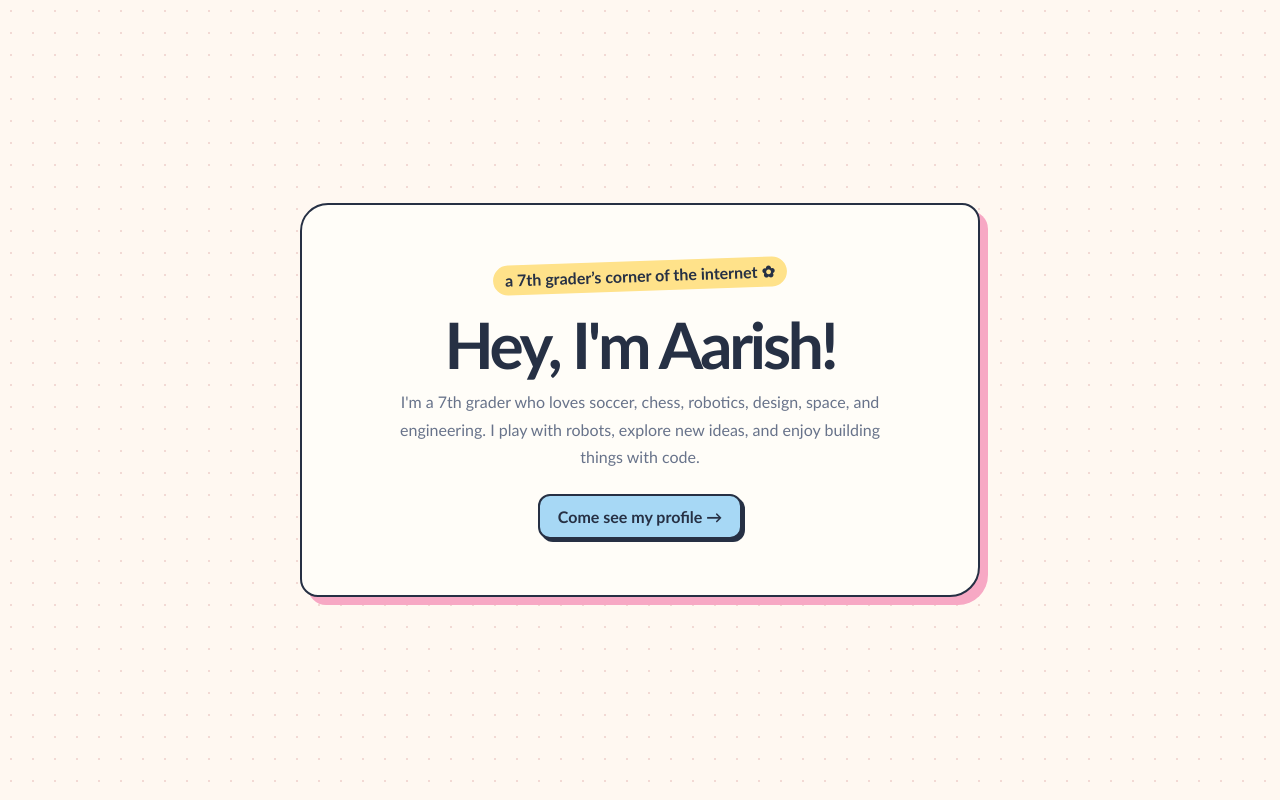
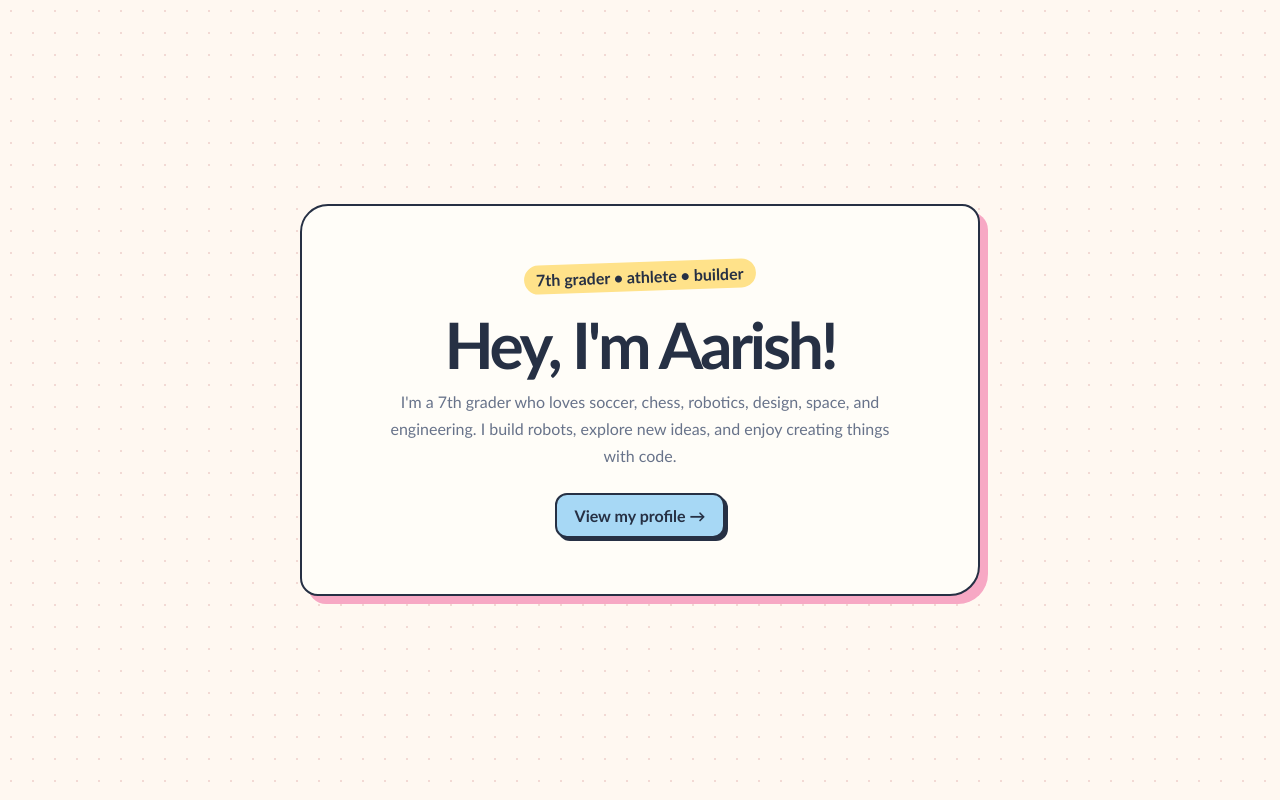
Before and after one commit to akorasikha/akorasikha.github.io, a plain HTML site: page index.html in a window 1280 px wide. Drawn offline with Linux system fonts and the light colour scheme.

Commit message:
Remove disliked phrases and update wording for a clearer student profile

```diff
--- a/index.html
+++ b/index.html
@@ -20,10 +20,10 @@
   </head>
   <body>
     <main>
-      <span class="sticker">a 7th grader’s corner of the internet ✿</span>
+      <span class="sticker">7th grader • athlete • builder</span>
       <h1>Hey, I'm Aarish!</h1>
-      <p>I'm a 7th grader who loves soccer, chess, robotics, design, space, and engineering. I play with robots, explore new ideas, and enjoy building things with code.</p>
-      <a href="profile.html">Come see my profile →</a>
+      <p>I'm a 7th grader who loves soccer, chess, robotics, design, space, and engineering. I build robots, explore new ideas, and enjoy creating things with code.</p>
+      <a href="profile.html">View my profile →</a>
     </main>
   </body>
 </html>
```
Also changed, not shown: profile.html (+3 -3 lines).
